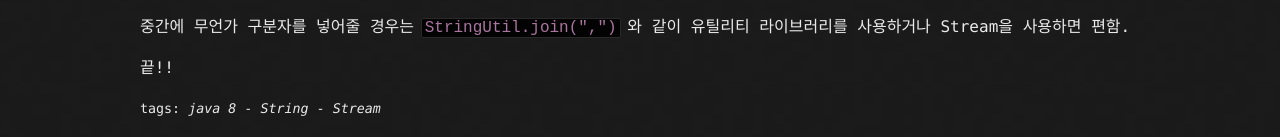
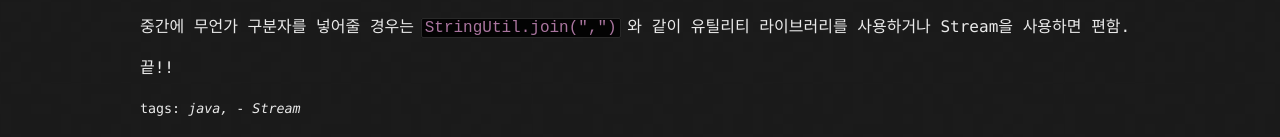
Before and after one commit to eajnimeel/eajnimeel.github.io, a Jekyll site: the page built from _posts/2018-11-01-String_Join.md, in a window 1280 px wide. Shown: the part 981-1118 px from the top of the page. Built offline with Jekyll 4.4.1, drawn with Linux system fonts in a browser that asks for light colours; the repository's description, which GitHub fills in, is left out.

Commit message:
Update 2018-11-01-String_Join.md

```diff
--- a/_posts/2018-11-01-String_Join.md
+++ b/_posts/2018-11-01-String_Join.md
@@ -2,11 +2,7 @@
 layout: post
 title:  "문자열 합치기"
 categories: 자바
-tags:
- - java 8
- - String
- - Stream
- -
+tags: java, Stream
 ---
 
 자바에서 무언가 문자열을 합칠때,
```
